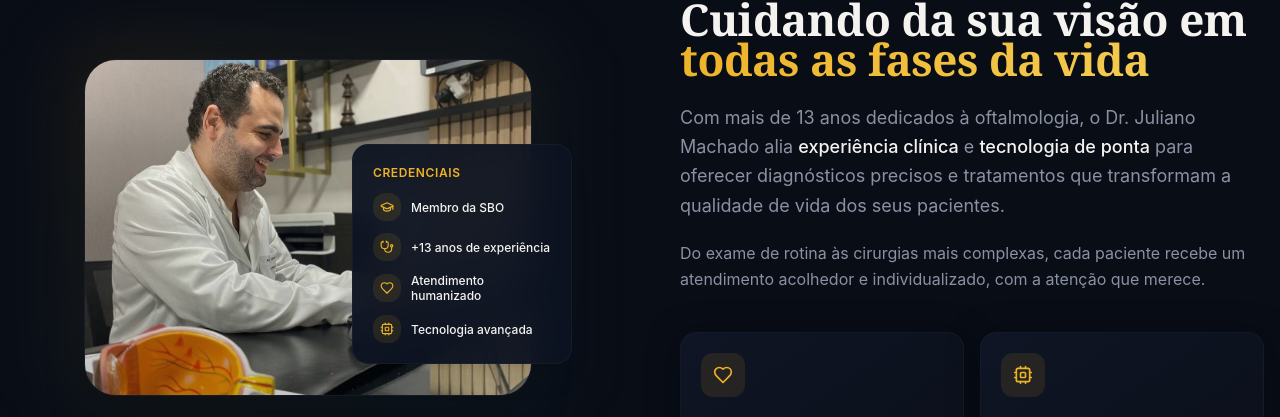
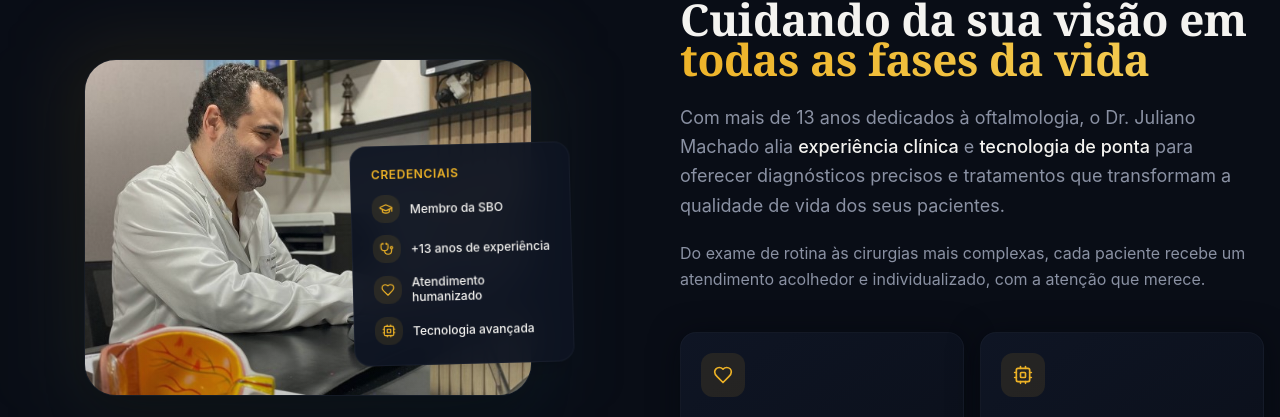
Before and after one commit to Drmachado0/juliano-agendar-vista, a React (Vite) app: page / in a window 1280 px wide. Shown: the part 821-1238 px from the top of the page. Built offline with nearby package versions, Linux system fonts and the light colour scheme; no server answers; the database is empty; the HTML template or start-up script is replaced by a standard one.

Commit message:
Preceding changes

```diff
--- a/src/components/AboutSection.tsx
+++ b/src/components/AboutSection.tsx
@@ -52,7 +52,7 @@ const AboutSection = () => {
               </div>
 
               {/* Floating credentials card */}
-              <div className={`absolute -right-4 md:-right-10 bottom-8 bg-card/95 backdrop-blur-lg rounded-2xl p-5 shadow-xl border border-border/60 max-w-[220px] transition-all duration-700 delay-300 ${isVisible ? 'opacity-100 translate-y-0' : 'opacity-0 translate-y-8'}`}>
+              <div className={`absolute -right-4 md:-right-10 bottom-8 bg-card/95 backdrop-blur-lg rounded-2xl p-5 shadow-xl border border-border/60 max-w-[220px] transition-all duration-700 delay-300 ease-out-expo transform -rotate-[1.5deg] hover:rotate-0 ${isVisible ? 'opacity-100 translate-y-0' : 'opacity-0 translate-y-8'}`}>
                 <p className="text-xs font-semibold text-primary uppercase tracking-wider mb-3">Credenciais</p>
                 <div className="space-y-3">
                   {credentials.map((cred, index) => (
```
